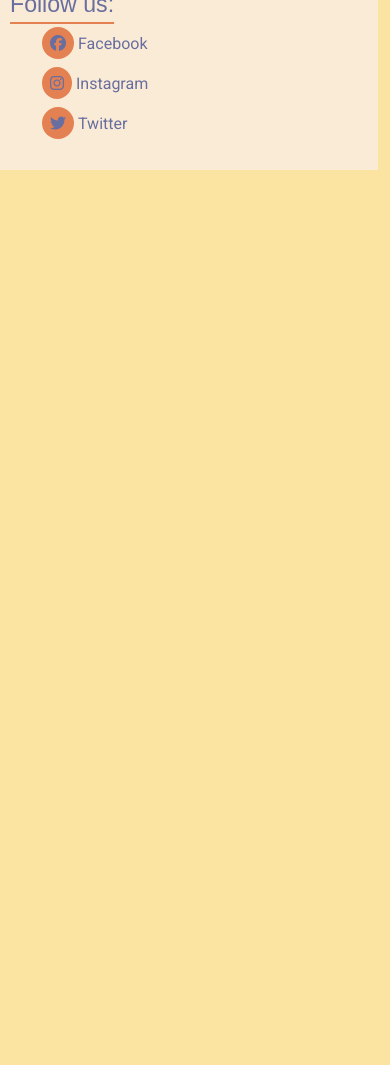
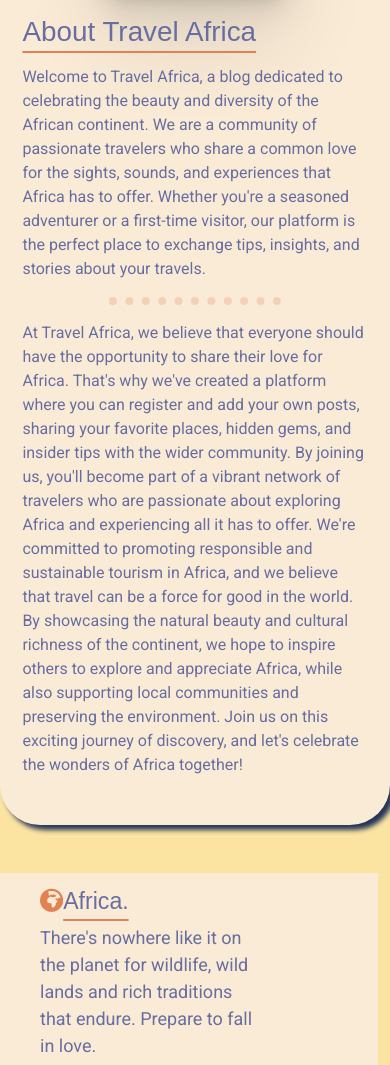
Before and after one commit to kerstin-w/Travel-Africa, a Django app: page /about/ in a window 390 px wide. Shown: the part 276-1341 px from the top of the page. Before the commit the page ends 446 px from the top, so only its background shows below. Run offline with Django 3.2, Linux system fonts and the light colour scheme; some libraries are stand-ins or nearby versions; some web fonts are replaced.

Commit message:
feat: Add content and styling to about page

```diff
--- a/blog/templates/about.html
+++ b/blog/templates/about.html
@@ -1,4 +1,47 @@
 {% extends 'base.html' %}
 {% load static %}
 {% block content %}
+<!-- ABOUT SECTION -->
+<main>
+    <section id="about">
+        <div class="container about-content box-shadow">
+            <div class="row">
+                <div class="col-md-4 d-flex align-items-center">
+                    <img class="mb-3 mx-auto about-picture img-fluid"
+                        src="https://res.cloudinary.com/db0ufjm4a/image/upload/v1678351324/about_xgvvs3.webp"
+                        alt="Person driving in a car">
+                </div>
+                <div class="col-md-8">
+                    <h1 class="heading-underline">About Travel Africa</h1>
+                    <p class="mt-3">
+                        Welcome to Travel Africa, a blog dedicated to celebrating the beauty and diversity of the
+                        African
+                        continent. We are a community of passionate travelers who share a common love for the sights,
+                        sounds, and experiences that Africa has to offer. Whether you're a seasoned adventurer or a
+                        first-time visitor, our platform is the perfect place to exchange tips, insights, and stories
+                        about
+                        your travels.</p>
+                    <hr class="mx-auto">
+                    <p class="">At Travel Africa, we believe that everyone should have the opportunity to
+                        share
+                        their love for Africa. That's why we've created a platform where you can register and add your
+                        own
+                        posts, sharing your favorite places, hidden gems, and insider tips with the wider community. By
+                        joining us, you'll become part of a vibrant network of travelers who are passionate about
+                        exploring
+                        Africa and experiencing all it has to offer.
+
+                        We're committed to promoting responsible and sustainable tourism in Africa, and we believe that
+                        travel can be a force for good in the world. By showcasing the natural beauty and cultural
+                        richness
+                        of the continent, we hope to inspire others to explore and appreciate Africa, while also
+                        supporting
+                        local communities and preserving the environment. Join us on this exciting journey of discovery,
+                        and
+                        let's celebrate the wonders of Africa together!</p>
+                </div>
+            </div>
+        </div>
+    </section>
+</main>
 {% endblock content %}
--- a/static/css/style.css
+++ b/static/css/style.css
@@ -37,6 +37,13 @@ h1,
 h2,
 h3 {
     font-family: 'Waiting for the Sunrise', sans-serif;
+}
+
+hr {
+    color: var(--orange-color);
+    border-width: 0 0 8px;
+    border-style: dotted;
+    max-width: 50%;
 }
 
 .errorlist {
@@ -316,6 +323,22 @@ h3 {
     padding-right: 5px;
 }
 
+/*=============== About ===============*/
+.about-picture {
+    border-radius: 40px;
+    box-shadow:
+        0px 1.5px 2.2px rgba(0, 0, 0, 0.02),
+        0px 3.7px 5.3px rgba(0, 0, 0, 0.028),
+        0px 7px 10px rgba(0, 0, 0, 0.035),
+        0px 12.5px 17.9px rgba(0, 0, 0, 0.042),
+        0px 23.4px 33.4px rgba(0, 0, 0, 0.05),
+        0px 56px 80px rgba(0, 0, 0, 0.07);
+}
+
+.about-content {
+    padding: 2em 1.4em;
+}
+
 /*=============== Media Queries ===============*/
 @media only screen and (max-width: 767px) {
     .login {
@@ -326,4 +349,8 @@ h3 {
     .navbar-toggler {
         margin: 5px 0 5px 0;
     }
+
+    .img-fluid {
+        max-width: 60%;
+    }
 }
```
